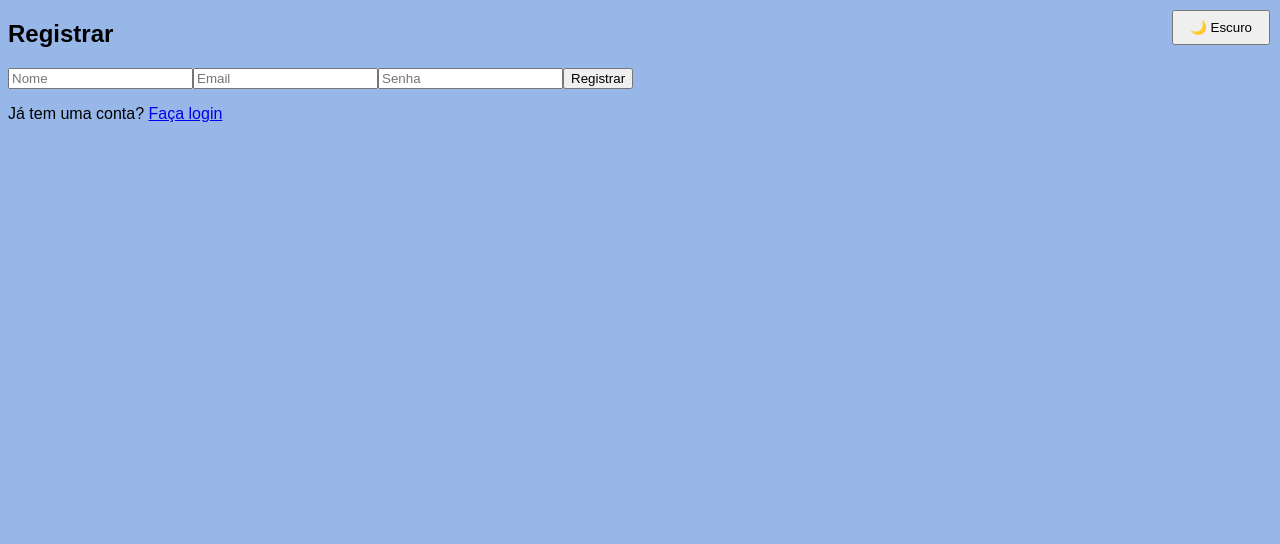
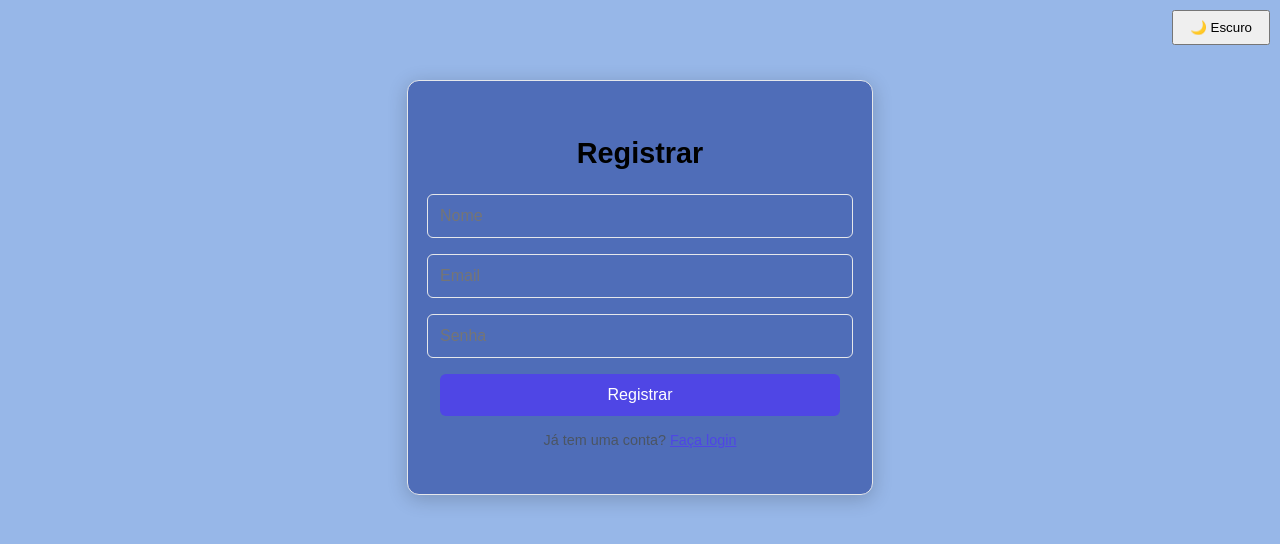
Before and after one commit to Zidanyt/Anime_Site-App, a React (Vite) app: page /register in a window 1280 px wide. Shown: the top 544 px of the page. Built offline with nearby package versions, Linux system fonts and the light colour scheme.

Commit message:
.sass no registe e login

```diff
--- a/src/App.tsx
+++ b/src/App.tsx
@@ -16,7 +16,7 @@ import Top10 from "./pages/Top10";
 import Favoritos from "./pages/Favoritos";
 import NovosAnimes from "./pages/NovosAnimes";
 import Login from "./pages/login/Login";
-import Register from "./pages/Register";
+import Register from "./pages/register/Register";
 import ProfilePage from "./pages/profile/ProfilePage";
 
 function AppWrapper() {
--- a/src/pages/Register.tsx
+++ b/src/pages/register/Register.tsx
@@ -1,6 +1,7 @@
 import { useState } from "react";
 import { useNavigate, Link } from "react-router-dom";
-import { registerUser } from "../services/animeService";
+import { registerUser } from "../../services/animeService";
+import "./register.sass";
 
 interface RegisterProps {
   onRegister: (user: { id: string; name: string; email: string }) => void;
@@ -31,7 +32,7 @@ function Register({ onRegister }: RegisterProps) {
   };
 
   return (
-    <form onSubmit={handleSubmit}>
+    <form onSubmit={handleSubmit} className="form_register">
       <h2>Registrar</h2>
       <input
         placeholder="Nome"
--- /dev/null
+++ b/src/pages/register/register.css
@@ -0,0 +1,90 @@
+:root {
+  --color-primary: #4F46E5;
+  --color-secondary: rgb(99, 102, 241);
+  --color-bg: #7ba4e2c7;
+  --color-navbar: #4f6db8;
+  --color-text: #000000;
+  --color-text-secondary: #4B5563;
+  --color-border: #E5E7EB;
+}
+
+.dark {
+  --color-primary: #818CF8;
+  --color-secondary: #A5B4FC;
+  --color-bg: #111827;
+  --color-navbar: #1F2937;
+  --color-text: #F9FAFB;
+  --color-text-secondary: #9CA3AF;
+  --color-border: #374151;
+}
+
+body {
+  background-color: var(--color-bg);
+  color: var(--color-text);
+  color-margin: 0;
+  padding: 0;
+  font-family: sans-serif;
+  transition: background-color 0.3s ease, color 0.3s ease;
+}
+
+.form_register {
+  display: flex;
+  flex-direction: column;
+  justify-content: center;
+  align-items: center;
+  border: 1px solid var(--color-border);
+  background-color: var(--color-navbar);
+  color: var(--color-text);
+  border-radius: 12px;
+  width: 90%;
+  max-width: 400px;
+  padding: 2rem;
+  margin: 5rem auto;
+  box-shadow: 0 4px 20px rgba(0, 0, 0, 0.2);
+  transition: background-color 0.3s, color 0.3s;
+}
+.form_register h2 {
+  margin-bottom: 1.5rem;
+  font-size: 1.8rem;
+  color: var(--color-text);
+}
+.form_register input {
+  width: 100%;
+  padding: 0.75rem;
+  margin-bottom: 1rem;
+  border: 1px solid var(--color-border);
+  border-radius: 6px;
+  background-color: transparent;
+  color: var(--color-text);
+  font-size: 1rem;
+}
+.form_register input:focus {
+  outline: none;
+  border-color: var(--color-primary);
+}
+.form_register button {
+  width: 100%;
+  padding: 0.75rem;
+  border: none;
+  border-radius: 6px;
+  background-color: var(--color-primary);
+  color: white;
+  font-size: 1rem;
+  cursor: pointer;
+  transition: background-color 0.3s;
+}
+.form_register button:hover {
+  background-color: var(--color-secondary);
+}
+.form_register p {
+  margin-top: 1rem;
+  font-size: 0.9rem;
+  color: var(--color-text-secondary);
+}
+.form_register p a {
+  color: var(--color-primary);
+  text-decoration: underline;
+}
+.form_register p a:hover {
+  color: var(--color-secondary);
+}/*# sourceMappingURL=register.css.map */
--- /dev/null
+++ b/src/pages/register/register.sass
@@ -0,0 +1,62 @@
+@use "../../styles/variables.sass" as *
+
+.form_register
+  display: flex
+  flex-direction: column
+  justify-content: center
+  align-items: center
+  border: 1px solid var(--color-border)
+  background-color: var(--color-navbar)
+  color: var(--color-text)
+  border-radius: 12px
+  width: 90%
+  max-width: 400px
+  padding: 2rem
+  margin: 5rem auto
+  box-shadow: 0 4px 20px rgba(0, 0, 0, 0.2)
+  transition: background-color 0.3s, color 0.3s
+
+  h2
+    margin-bottom: 1.5rem
+    font-size: 1.8rem
+    color: var(--color-text)
+
+  input
+    width: 100%
+    padding: 0.75rem
+    margin-bottom: 1rem
+    border: 1px solid var(--color-border)
+    border-radius: 6px
+    background-color: transparent
+    color: var(--color-text)
+    font-size: 1rem
+
+    &:focus
+      outline: none
+      border-color: var(--color-primary)
+
+  button
+    width: 100%
+    padding: 0.75rem
+    border: none
+    border-radius: 6px
+    background-color: var(--color-primary)
+    color: white
+    font-size: 1rem
+    cursor: pointer
+    transition: background-color 0.3s
+
+    &:hover
+      background-color: var(--color-secondary)
+
+  p
+    margin-top: 1rem
+    font-size: 0.9rem
+    color: var(--color-text-secondary)
+
+    a
+      color: var(--color-primary)
+      text-decoration: underline
+
+      &:hover
+        color: var(--color-secondary)
```
Also changed, not shown: 1 other file (tests, documents, lock files or other folders).
